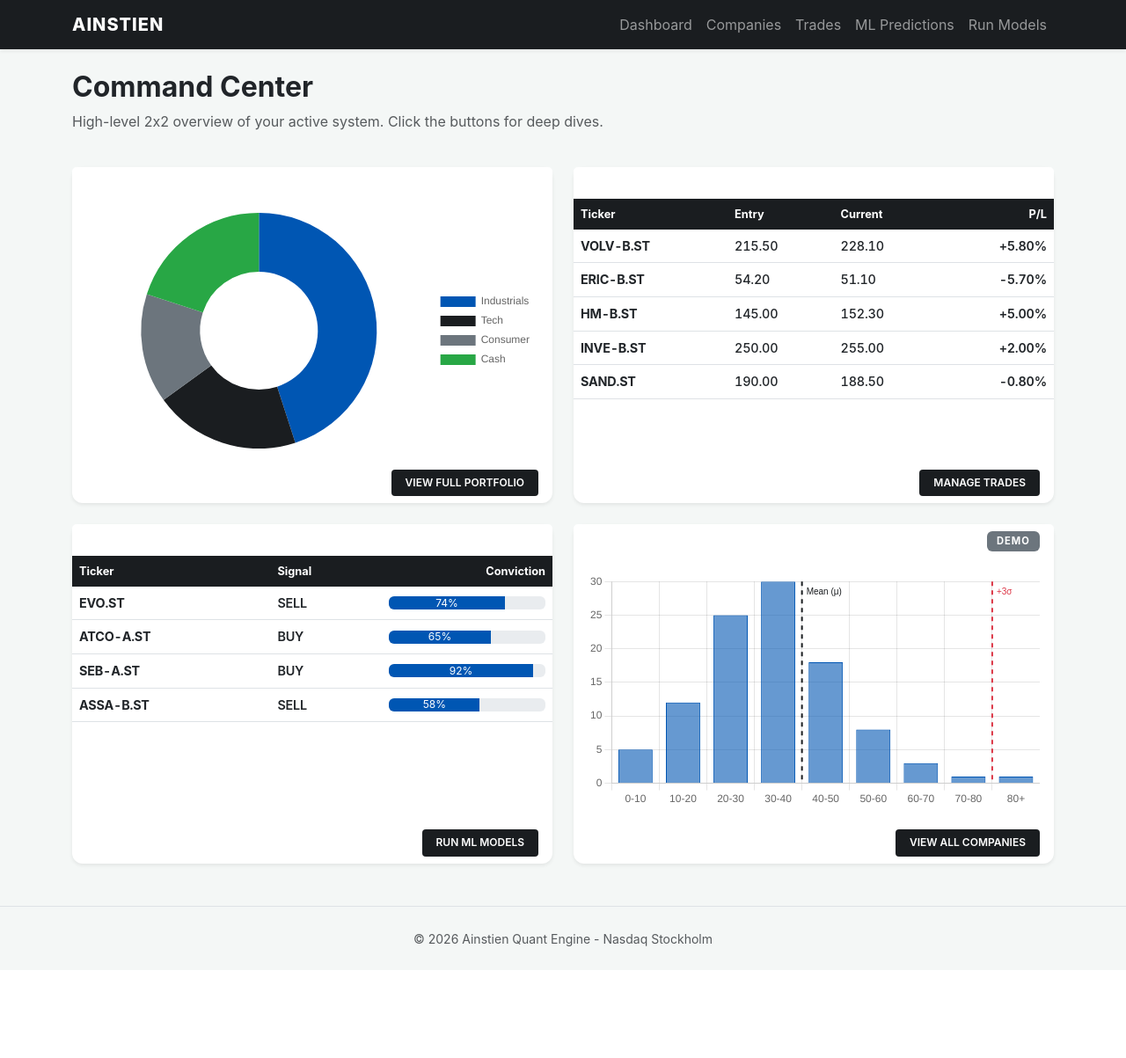
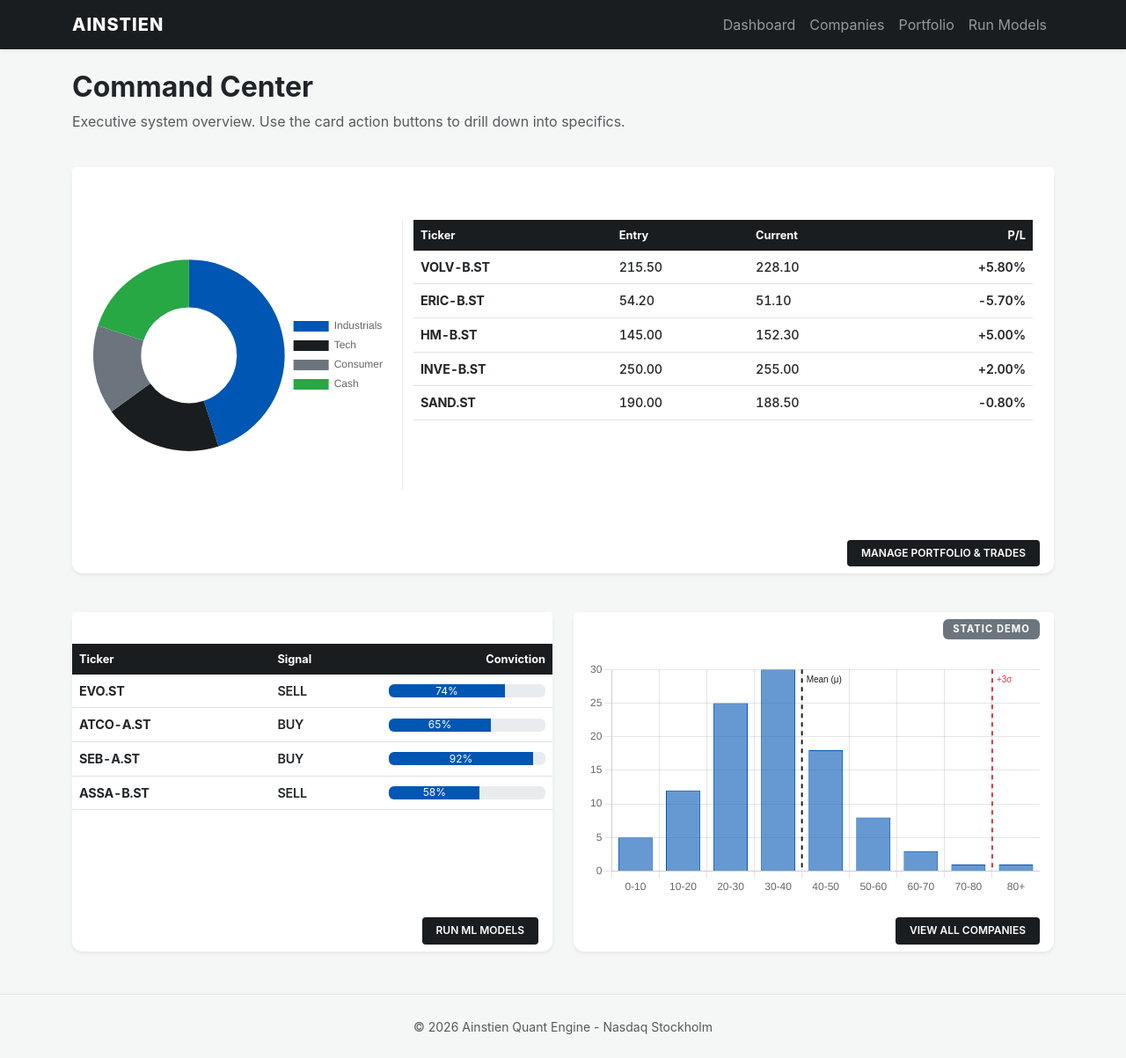
Before and after one commit to ErikAndreassonBusiness/Ainstien, a Flask app: page /dashboard in a window 1280 px wide. Shown: the whole page at 88% size. Before the commit the page ends 1076 px from the top, so only its background shows below. Run offline with Flask 3, Linux system fonts and the light colour scheme.

Commit message:
Statisk dashboard fixad

```diff
--- a/app/client/static/css/dashboard.css
+++ b/app/client/static/css/dashboard.css
@@ -1,40 +1,37 @@
-/* Inherits global tokens from base.css */
+/* ==========================================================================
+   Dashboard Component Constraints
+   ========================================================================== */
 
-.custom-card-header {
-  border-bottom: none;
-  padding: 1rem 1.25rem;
+/* Standard height constraint to keep lower boxes perfectly uniform */
+.dashboard-card-body {
+  height: 280px;
+  overflow-y: auto;
+  padding: 1rem;
 }
 
-.bg-ainstien-dark {
-  background-color: var(--ainstien-dark, #1a1d20) !important;
+/* Expanded height constraint to give the wide Portfolio & Trades split breathing room */
+.portfolio-card-body {
+  height: 380px;
+  overflow-y: auto;
+  padding: 1.5rem;
 }
 
-.bg-ainstien-blue {
-  background-color: var(--ainstien-blue, #0056b3) !important;
+/* Critical safety wrapper preventing Chart.js from expanding infinitely down the viewport */
+.chart-wrapper {
+  position: relative;
+  height: 100%;
+  width: 100%;
 }
 
-.bg-ainstien-success {
-  background-color: var(--ainstien-success, #28a745) !important;
+/* Card layout refinements matching your base design language */
+.card-footer {
+  background-color: transparent;
+  border-top: 1px solid #eee;
 }
 
-.border-ainstien-success {
-  border-color: var(--ainstien-success, #28a745) !important;
+/* Responsive vertical divider line between the doughnut chart and table on tablet/desktop views */
+@media (min-width: 768px) {
+  .border-md-end {
+    border-right: 1px solid #e9ecef !important;
+  }
 }
-
-/* Table refinements for dashboard */
-.table-hover tbody tr:hover {
-  background-color: rgba(0, 86, 179, 0.05);
-  cursor: pointer;
-}
-
-.table th,
-.table td {
-  vertical-align: middle;
-  font-size: 0.9rem;
-}
-
-/* Custom styling for the Six Sigma canvas container */
-#marketCapHistogram {
-  width: 100% !important;
-  max-height: 400px;
-}
--- a/app/client/templates/base.html
+++ b/app/client/templates/base.html
@@ -42,10 +42,9 @@
               >
             </li>
             <li class="nav-item">
-              <a class="nav-link" href="#">Trades</a>
-            </li>
-            <li class="nav-item">
-              <a class="nav-link" href="#">ML Predictions</a>
+              <a class="nav-link" href="{{ url_for('portfolio') }}"
+                >Portfolio</a
+              >
             </li>
             <li class="nav-item">
               <a class="nav-link" href="{{ url_for('run_models_page') }}"
--- a/app/client/templates/dashboard.html
+++ b/app/client/templates/dashboard.html
@@ -1,57 +1,35 @@
 {% extends "base.html" %} {% block title %}Ainstien | Command Center{% endblock
 %} {% block page_css %}
-<style>
-  /* Strict constraints to prevent infinite stretching */
-  .dashboard-card-body {
-    height: 280px;
-    overflow-y: auto;
-    padding: 1rem;
-  }
-  .chart-wrapper {
-    position: relative;
-    height: 100%;
-    width: 100%;
-  }
-  .card-footer {
-    background-color: transparent;
-    border-top: 1px solid #eee;
-  }
-</style>
+<link
+  rel="stylesheet"
+  href="{{ url_for('static', filename='css/dashboard.css') }}"
+/>
 {% endblock %} {% block content %}
 <div class="container mt-4 mb-5">
   <div class="row mb-4">
     <div class="col-12">
       <h2 class="fw-bold text-dark m-0">Command Center</h2>
       <p class="text-muted mt-2">
-        High-level 2x2 overview of your active system. Click the buttons for
-        deep dives.
+        Executive system overview. Use the card action buttons to drill down
+        into specifics.
       </p>
     </div>
   </div>
 
-  <div class="row g-4">
-    <div class="col-12 col-lg-6">
-      <div class="card h-100 border-0 shadow-sm">
+  <div class="row mb-4">
+    <div class="col-12">
+      <div class="card border-0 shadow-sm">
         <div class="card-header bg-ainstien-dark text-white border-0">
-          <h6 class="mb-0">Portfolio Structure</h6>
+          <h6 class="mb-0">Portfolio Allocation & Active Trades</h6>
         </div>
-        <div class="card-body dashboard-card-body">
+        <div class="card-body portfolio-card-body">
+          <div class="row h-100 g-4">
+            <div class="col-12 col-md-4 border-md-end">
               <div class="chart-wrapper">
                 <canvas id="portfolioChart"></canvas>
               </div>
             </div>
-        <div class="card-footer text-end border-0">
-          <a href="#" class="btn btn-dark btn-sm">View Full Portfolio</a>
-        </div>
-      </div>
-    </div>
-
-    <div class="col-12 col-lg-6">
-      <div class="card h-100 border-0 shadow-sm">
-        <div class="card-header bg-ainstien-blue text-white border-0">
-          <h6 class="mb-0">Active Trades Overview</h6>
-        </div>
-        <div class="card-body dashboard-card-body p-0">
+            <div class="col-12 col-md-8">
               <div class="table-responsive h-100">
                 <table class="table table-hover align-middle mb-0">
                   <thead class="table-light sticky-top">
@@ -66,15 +44,21 @@
                 </table>
               </div>
             </div>
+          </div>
+        </div>
         <div class="card-footer text-end border-0">
-          <a href="#" class="btn btn-dark btn-sm">Manage Trades</a>
+          <a href="{{ url_for('portfolio') }}" class="btn btn-dark btn-sm"
+            >Manage Portfolio & Trades</a
+          >
+        </div>
       </div>
     </div>
   </div>
 
+  <div class="row g-4">
     <div class="col-12 col-lg-6">
       <div class="card h-100 border-0 shadow-sm">
-        <div class="card-header bg-ainstien-success text-white border-0">
+        <div class="card-header bg-ainstien-blue text-white border-0">
           <h6 class="mb-0">Latest Model Signals</h6>
         </div>
         <div class="card-body dashboard-card-body p-0">
@@ -104,8 +88,10 @@
         <div
           class="card-header bg-ainstien-dark text-white border-0 d-flex justify-content-between align-items-center"
         >
-          <h6 class="mb-0">Market Cap Distribution</h6>
-          <span class="badge bg-secondary" style="font-size: 0.7rem">Demo</span>
+          <h6 class="mb-0">Market Cap Distribution (Six Sigma)</h6>
+          <span class="badge bg-secondary" style="font-size: 0.7rem"
+            >Static Demo</span
+          >
         </div>
         <div class="card-body dashboard-card-body">
           <div class="chart-wrapper">
--- /dev/null
+++ b/app/client/templates/portfolio.html
@@ -0,0 +1,5 @@
+{% extends "base.html" %} {% block title %}Portfolio | Ainstien{% endblock %} {%
+block page_css %} {% endblock %} {% block content %} {% endblock %} {% block
+scripts %}
+<script src="{{ url_for('static', filename='js/api.js') }}"></script>
+{% endblock %}
--- a/app/server/routes.py
+++ b/app/server/routes.py
@@ -77,6 +77,10 @@ def dashboard():
 def companies():
     return render_template('companies.html')
 
+@app.route('/portfolio')
+def portfolio():
+    return render_template('portfolio.html')
+
 @app.route('/company/<ticker>')
 def company(ticker):
     return render_template('company.html', ticker=ticker)
```
Lines whose indentation alone changed are shown as unchanged.
